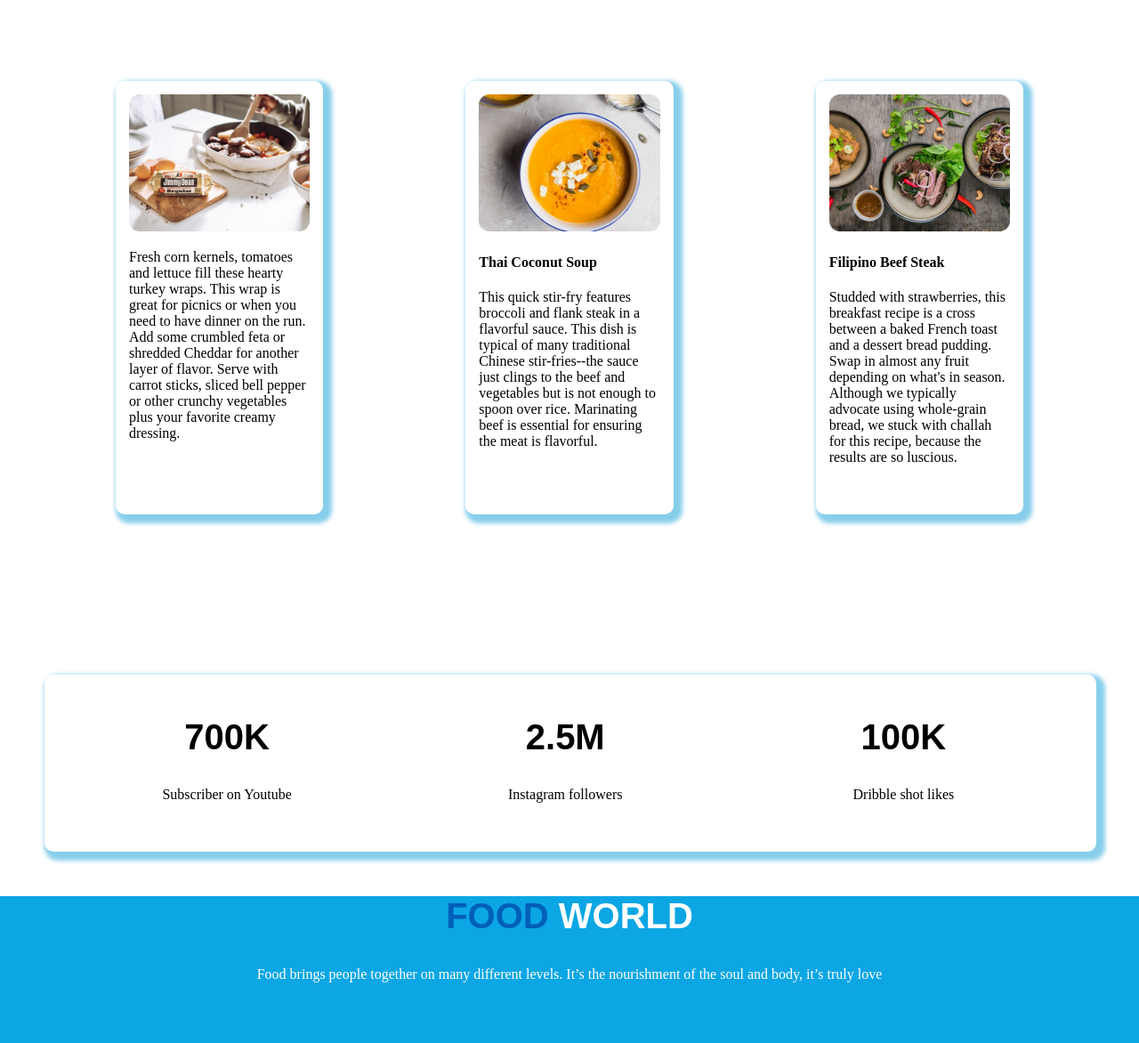
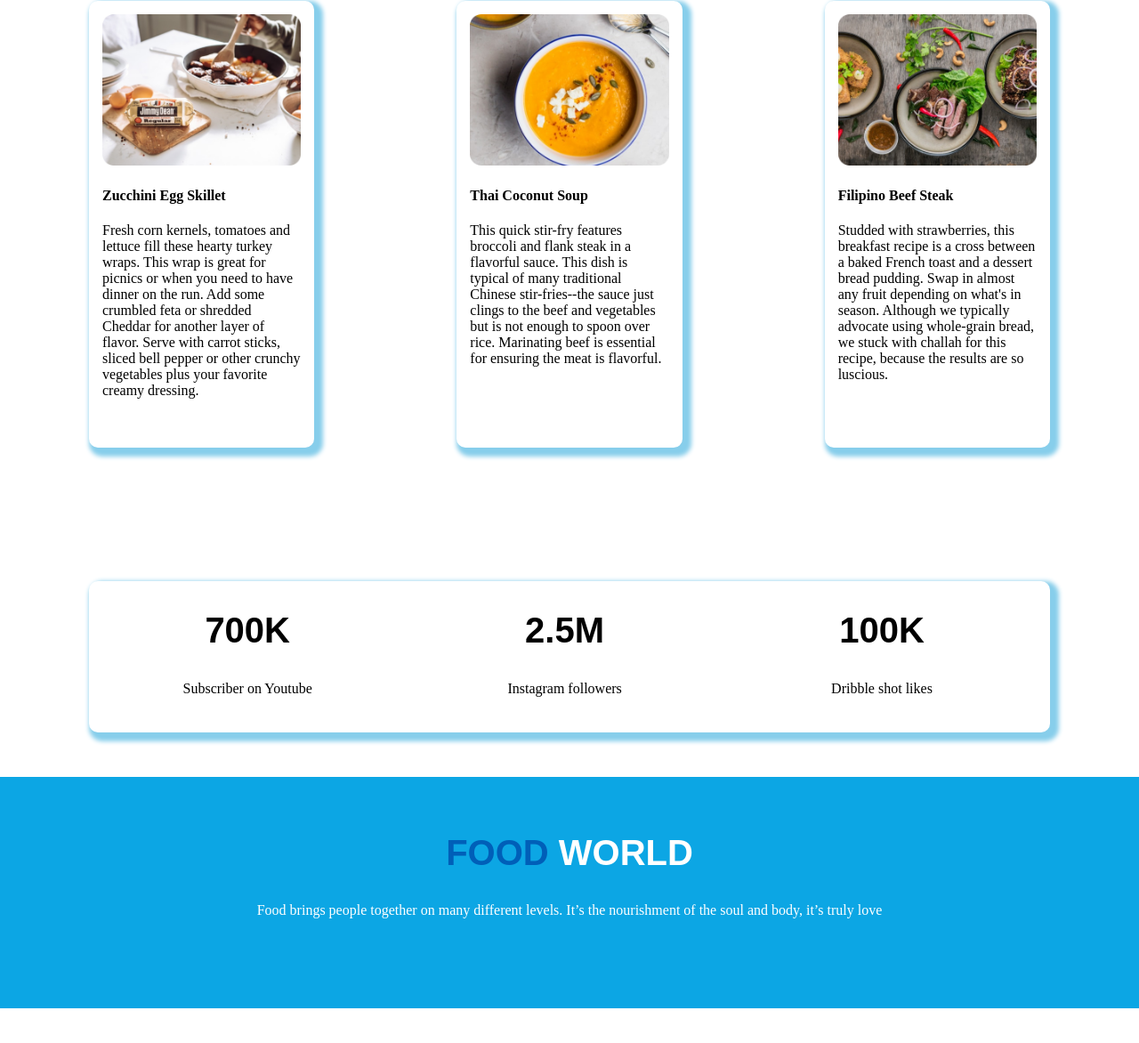
Before and after one commit to esafraaz/Assingment_1, a plain HTML site: page index.html in a window 1280 px wide. Shown: the part 1190-2362 px from the top of the page at 89% size. After the commit the page ends 2323 px from the top, so only its background shows below. Drawn offline with Linux system fonts and the light colour scheme.

Commit message:
some fixed

```diff
--- a/index.html
+++ b/index.html
@@ -36,7 +36,7 @@
     <section class="section_prop">
         <div class="boxing">
             <img src="image/3rd_1.jpg" alt="">
-
+            <h4>Zucchini Egg Skillet</h4>
             <p>Fresh corn kernels, tomatoes and lettuce fill these hearty turkey wraps. This wrap is great for picnics or when you need to have dinner on the run. Add some crumbled feta or shredded Cheddar for another layer of flavor. Serve with carrot sticks, sliced bell pepper or other crunchy vegetables plus your favorite creamy dressing.</p>
         </div>
         <div class="boxing" >
@@ -64,7 +64,7 @@
             <p>Dribble shot likes</p>
         </div>
    </section>
-   <footer class="foot">
+   <footer>
        <h2><span class="Head_wrd">FOOD</span> <span class="last-word">WORLD</span></h2>
        <p class="last-word">Food brings people together on many different levels. It’s the nourishment of the soul and body, it’s truly love</p>
 
--- a/style.css
+++ b/style.css
@@ -1,10 +1,9 @@
 body{
     margin: 0;
-    padding: 0;
 }
 .section_prop{
     display: flex;
-    padding: 50px;
+    padding: 20px;
 }
 .Head_wrd{
     color: rgb(0, 95, 184);
@@ -52,7 +51,7 @@ p{
 #img-bottom{
     width: 50%;
     position: unset;
-    bottom: 0px;
+    bottom: 0;
 }
 .solo-div{
     text-align: center;
@@ -61,7 +60,6 @@ p{
     padding: 15px;
     margin: 80px;
     width: 33%;
-    border-width: 5px;
     box-shadow: 5px 5px 5px 5px skyblue;
     border-radius: 10px;
 }
@@ -70,10 +68,7 @@ p{
 }
 #boxed-sec{
     display: flex;
-    padding: 15px;
-    margin: 50px;
-    width: 90%;
-    border-width: 5px;
+    margin: 50px 100px;
     box-shadow: 5px 5px 5px 5px skyblue;
     border-radius: 10px;
 }
@@ -84,10 +79,10 @@ p{
 .last-word{
     color: rgb(255, 255, 255);
 }
-.foot{
+footer{
+    padding: 30px;
     text-align: center;
     background-color: rgb(12, 166, 228);
-    height : 220px;
+    height : 200px;
     margin-bottom:0;
 }
-}
```
